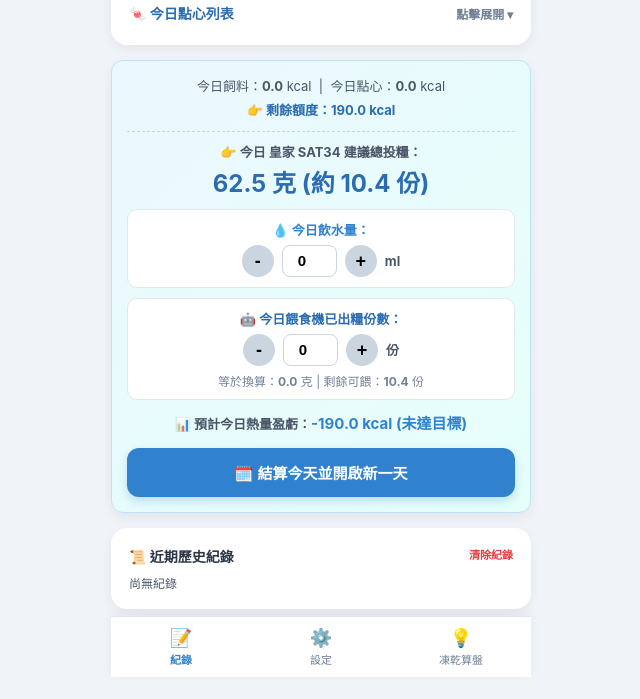
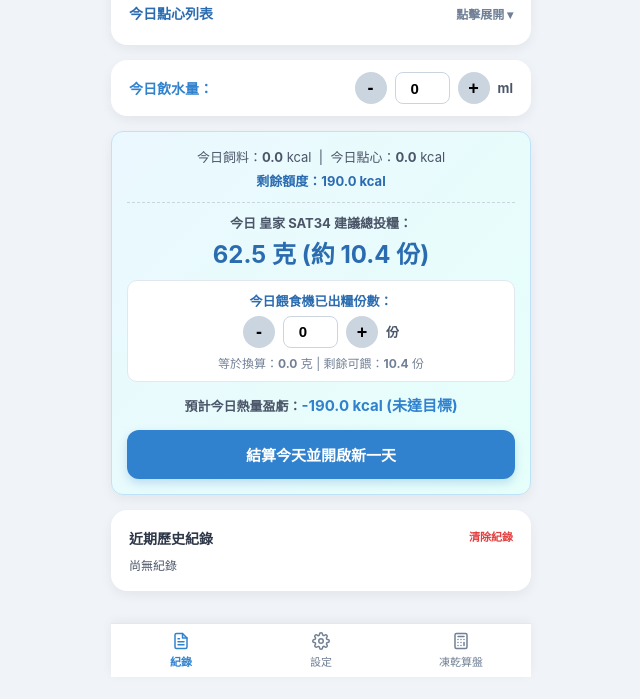
Before and after one commit to elaine81610/songsond-diet, a plain HTML site: page index.html in a window 1280 px wide. Shown: the part 123-822 px from the top of the page, without its empty margins (319-959 px from the left). Drawn offline with Linux system fonts and the light colour scheme.

Commit message:
Add files via upload

```diff
--- a/index.html
+++ b/index.html
@@ -11,9 +11,13 @@
   .tab-content{display:none}
   .tab-content.active{display:block}
   .bottom-nav{position:fixed;bottom:0;left:50%;transform:translateX(-50%);width:100%;max-width:420px;background:#fff;display:flex;border-top:1px solid #e2e8f0;box-shadow:0 -2px 10px rgba(0,0,0,.05);z-index:1000}
-  .nav-item{flex:1;text-align:center;padding:10px 0;font-size:11px;color:#718096;cursor:pointer;border:none;background:none}
-  .nav-item.active{color:#3182ce;font-weight:bold}
-  .nav-icon{font-size:18px;display:block;margin-bottom:2px}
+
+  /* 💡 修正按鈕點擊時的滿版高亮與背景色 */
+  .nav-item{flex:1;text-align:center;padding:8px 0;font-size:11px;color:#718096;cursor:pointer;border:none;background:transparent;display:flex;flex-direction:column;align-items:center;justify-content:center;gap:3px;-webkit-tap-highlight-color:transparent;outline:none}
+  .nav-item:active, .nav-item:focus{background:transparent;outline:none}
+  .nav-item.active{color:#3182ce;font-weight:bold;background:transparent}
+
+  .nav-icon-svg{width:18px;height:18px;fill:none;stroke:currentColor;stroke-width:2;stroke-linecap:round;stroke-linejoin:round}
   .accordion-header{display:flex;justify-content:space-between;align-items:center;font-weight:bold;font-size:14px;color:#2b6cb0;cursor:pointer;padding:4px 0}
   .accordion-content{display:none;margin-top:12px;padding-top:10px;border-top:1px dashed #e2e8f0}
   .accordion-content.open{display:block}
@@ -35,52 +39,53 @@
   .stat-container{text-align:center;font-size:13px;color:#4a5568;line-height:1.6}
   .stat-row-1{margin-bottom:3px}
   .stat-row-2{font-weight:bold;color:#2b6cb0;margin-top:2px}
+  .water-card{display:flex;align-items:center;justify-content:space-between;background:#fff;padding:12px 18px;border-radius:16px;box-shadow:0 4px 12px rgba(0,0,0,.06);margin-bottom:15px}
 </style></head><body>
 <div id="tab1" class="tab-content active">
   <div class="card">
     <div class="profile-header">
-      <!-- ⚠️ 請將下方的 YOUR_CAT_IMAGE_URL 替換成你的圖片網址 -->
       <img src="https://i.meee.com.tw/Xh4ASqT.png" alt="鬆鬆照片" class="cat-avatar">
       <div class="header-text">
-        <h2>🐱 鬆鬆每日紀錄</h2>
+        <h2>鬆鬆每日紀錄</h2>
         <div class="subtitle">目標熱量：<b id="displayTargetKcal">190</b> kcal</div>
       </div>
     </div>
-        <div class="accordion-header" onclick="toggleAccordion()">
-      <span>🍬 今日點心列表</span>
+    <div class="accordion-header" onclick="toggleAccordion()">
+      <span>今日點心列表</span>
       <span id="accordionIcon" style="font-size:12px;color:#718096">點擊展開 ▾</span>
     </div>
     <div class="accordion-content" id="snackAccordion">
       <div id="items-container"></div>
     </div>
   </div>
+
+  <!-- 獨立飲水量紀錄卡片 -->
+  <div class="water-card">
+    <div style="font-size:14px;font-weight:bold;color:#3182ce">今日飲水量：</div>
+    <div class="control-group">
+      <button class="btn-qty" onclick="changeWater(-10)">-</button>
+      <input type="number" id="actualWater" value="0" step="5" oninput="updateWaterInput()">
+      <button class="btn-qty" onclick="changeWater(10)">+</button>
+      <span style="font-size:13px;font-weight:bold;color:#4a5568">ml</span>
+    </div>
+  </div>
+
   <div class="card result-box">
     <div class="stat-container">
       <div class="stat-row-1">
         今日飼料：<b id="foodKcalDisplay">0.0</b> kcal &nbsp;|&nbsp; 今日點心：<b id="snackKcal">0.0</b> kcal
       </div>
       <div class="stat-row-2">
-        👉 剩餘額度：<b id="remainKcal">190.0</b> kcal
+        剩餘額度：<b id="remainKcal">190.0</b> kcal
       </div>
     </div>
     <hr style="border:0;border-top:1px dashed #cbd5e0;margin:10px 0">
-    <div style="font-size:13px;font-weight:bold;color:#4a5568">👉 今日 <span id="displayFoodNameResult">SAT34</span> 建議總投糧：</div>
+    <div style="font-size:13px;font-weight:bold;color:#4a5568">今日 <span id="displayFoodNameResult">SAT34</span> 建議總投糧：</div>
     <div class="highlight"><span id="foodGram">62.5</span> 克 (約 <span id="feederPortions">10.4</span> 份)</div>
 
-    <!-- 💧 新增：今日飲水量紀錄區塊 -->
+    <!-- 今日餵食機已出糧份數區塊 -->
     <div style="background:#fff;padding:10px;border-radius:10px;margin-top:10px;border:1px solid #e2e8f0">
-      <div style="font-size:13px;font-weight:bold;color:#3182ce;margin-bottom:6px">💧 今日飲水量：</div>
-      <div class="control-group" style="justify-content:center">
-        <button class="btn-qty" onclick="changeWater(-10)">-</button>
-        <input type="number" id="actualWater" value="0" step="5" oninput="updateWaterInput()">
-        <button class="btn-qty" onclick="changeWater(10)">+</button>
-        <span style="font-size:13px;font-weight:bold;color:#4a5568">ml</span>
-      </div>
-    </div>
-
-    <!-- 🤖 今日餵食機已出糧份數區塊 -->
-    <div style="background:#fff;padding:10px;border-radius:10px;margin-top:10px;border:1px solid #e2e8f0">
-      <div style="font-size:13px;font-weight:bold;color:#2b6cb0;margin-bottom:6px">🤖 今日餵食機已出糧份數：</div>
+      <div style="font-size:13px;font-weight:bold;color:#2b6cb0;margin-bottom:6px">今日餵食機已出糧份數：</div>
       <div class="control-group" style="justify-content:center">
         <button class="btn-qty" onclick="changePortion(-1)">-</button>
         <input type="number" id="actualPortions" value="0" step="0.5" oninput="calculate()">
@@ -91,25 +96,25 @@
         等於換算：<b id="actualGramDisplay">0.0</b> 克 | 剩餘可餵：<b id="remainPortionsDisplay">10.4</b> 份
       </div>
     </div>
-    <div style="margin-top:12px;font-size:13px;font-weight:bold;color:#4a5568">📊 預計今日熱量盈虧：<span id="diffKcalDisplay" style="font-size:15px;color:#3182ce">0 kcal</span></div>
-    <button class="btn-main" onclick="saveDay()">🗓️ 結算今天並開啟新一天</button>
+    <div style="margin-top:12px;font-size:13px;font-weight:bold;color:#4a5568">預計今日熱量盈虧：<span id="diffKcalDisplay" style="font-size:15px;color:#3182ce">0 kcal</span></div>
+    <button class="btn-main" onclick="saveDay()">結算今天並開啟新一天</button>
   </div>
   <div class="card">
     <div style="font-weight:bold;font-size:14px;margin-bottom:8px;display:flex;justify-content:space-between">
-      <span>📜 近期歷史紀錄</span>
+      <span>近期歷史紀錄</span>
       <span style="font-size:11px;color:#e53e3e;cursor:pointer" onclick="clearHistory()">清除紀錄</span>
     </div>
     <div class="history-list" id="historyList">尚無紀錄</div>
   </div>
 </div>
 <div id="tab2" class="tab-content">
-  <h2>⚙️ 貓咪與飼料參數設定</h2>
+  <h2>貓咪與飼料參數設定</h2>
   <div class="card">
     <div style="font-weight:bold;font-size:14px;color:#2b6cb0;margin-bottom:8px">1. 體重與熱量目標</div>
     <div class="tool-row"><span>鬆鬆目前體重 (kg)：</span><input type="number" id="catWeight" value="6.7" step="0.1" class="tool-input" oninput="updateCatProfile()"></div>
     <div class="tool-row"><span>RER (公式自動計算)：</span><input type="number" id="catRer" value="291" class="tool-input" oninput="updateCatProfileManualRer()"></div>
     <div class="tool-row"><span>醫囑 DER 係數：</span><input type="number" id="catDer" value="0.65" step="0.01" class="tool-input" oninput="updateCatProfile()"></div>
-    <div style="font-size:12px;color:#2b6cb0;font-weight:bold;text-align:right">👉 計算出目標熱量：<span id="calcTargetKcal">190</span> kcal</div>
+    <div style="font-size:12px;color:#2b6cb0;font-weight:bold;text-align:right">計算出目標熱量：<span id="calcTargetKcal">190</span> kcal</div>
   </div>
   <div class="card">
     <div style="font-weight:bold;font-size:14px;color:#2f855a;margin-bottom:8px">2. 飼料與餵食機設定</div>
@@ -124,25 +129,43 @@
 </div>
 <div id="tab3" class="tab-content">
   <div class="card">
-    <h2>💡 凍乾單顆熱量算盤</h2>
+    <h2>凍乾單顆熱量算盤</h2>
     <div class="subtitle">輸入包裝標示，快速估算 1 顆凍乾卡路里</div>
     <div class="tool-row"><span>整罐/包總重量 (g)：</span><input type="number" id="fdTotalG" value="70" class="tool-input" oninput="calcFdSingle()"></div>
     <div class="tool-row"><span>整罐/包總熱量 (kcal)：</span><input type="number" id="fdTotalKcal" value="293" class="tool-input" oninput="calcFdSingle()"></div>
     <div class="tool-row"><span>估計 1 顆重量 (g)：</span><input type="number" id="fdSingleG" value="0.8" step="0.1" class="tool-input" oninput="calcFdSingle()"></div>
     <hr style="border:0;border-top:1px dashed #feebc8;margin:15px 0">
-    <div style="text-align:center;font-size:15px;font-weight:bold;color:#c05621">👉 估算單顆凍乾：<span id="fdSingleResult" style="font-size:22px">3.3</span> kcal</div>
+    <div style="text-align:center;font-size:15px;font-weight:bold;color:#c05621">估算單顆凍乾：<span id="fdSingleResult" style="font-size:22px">3.3</span> kcal</div>
     <button class="btn-main" style="background-color:#dd6b20" onclick="applyFdKcal()">帶入首頁「凍乾」設定</button>
   </div>
 </div>
+
+<!-- SVG 向量圖示底部導覽列 -->
 <div class="bottom-nav">
-  <button class="nav-item active" onclick="switchTab(1)"><span class="nav-icon">📝</span>紀錄</button>
-  <button class="nav-item" onclick="switchTab(2)"><span class="nav-icon">⚙️</span>設定</button>
-  <button class="nav-item" onclick="switchTab(3)"><span class="nav-icon">💡</span>凍乾算盤</button>
+  <button class="nav-item active" onclick="switchTab(1)">
+    <svg class="nav-icon-svg" viewBox="0 0 24 24"><path d="M14 2H6a2 2 0 0 0-2 2v16a2 2 0 0 0 2 2h12a2 2 0 0 0 2-2V8z"/><polyline points="14 2 14 8 20 8"/><line x1="16" y1="13" x2="8" y2="13"/><line x1="16" y1="17" x2="8" y2="17"/><polyline points="10 9 9 9 8 9"/></svg>
+    紀錄
+  </button>
+  <button class="nav-item" onclick="switchTab(2)">
+    <svg class="nav-icon-svg" viewBox="0 0 24 24"><circle cx="12" cy="12" r="3"/><path d="M19.4 15a1.65 1.65 0 0 0 .33 1.82l.06.06a2 2 0 0 1 0 2.83 2 2 0 0 1-2.83 0l-.06-.06a1.65 1.65 0 0 0-1.82-.33 1.65 1.65 0 0 0-1 1.51V21a2 2 0 0 1-2 2 2 2 0 0 1-2-2v-.09A1.65 1.65 0 0 0 9 19.4a1.65 1.65 0 0 0-1.82.33l-.06.06a2 2 0 0 1-2.83 0 2 2 0 0 1 0-2.83l.06-.06a1.65 1.65 0 0 0 .33-1.82 1.65 1.65 0 0 0-1.51-1H3a2 2 0 0 1-2-2 2 2 0 0 1 2-2h.09A1.65 1.65 0 0 0 4.6 9a1.65 1.65 0 0 0-.33-1.82l-.06-.06a2 2 0 0 1 0-2.83 2 2 0 0 1 2.83 0l.06.06a1.65 1.65 0 0 0 1.82.33H9a1.65 1.65 0 0 0 1-1.51V3a2 2 0 0 1 2-2 2 2 0 0 1 2 2v.09a1.65 1.65 0 0 0 1 1.51 1.65 1.65 0 0 0 1.82-.33l.06-.06a2 2 0 0 1 2.83 0 2 2 0 0 1 0 2.83l-.06.06a1.65 1.65 0 0 0-.33 1.82V9a1.65 1.65 0 0 0 1.51 1H21a2 2 0 0 1 2 2 2 2 0 0 1-2 2h-.09a1.65 1.65 0 0 0-1.51 1z"/></svg>
+    設定
+  </button>
+  <button class="nav-item" onclick="switchTab(3)">
+    <svg class="nav-icon-svg" viewBox="0 0 24 24"><rect x="4" y="2" width="16" height="20" rx="2" ry="2"/><line x1="8" y1="6" x2="16" y2="6"/><line x1="16" y1="14" x2="16" y2="18"/><path d="M16 10h.01"/><path d="M12 10h.01"/><path d="M8 10h.01"/><path d="M12 14h.01"/><path d="M8 14h.01"/><path d="M12 18h.01"/><path d="M8 18h.01"/></svg>
+    凍乾算盤
+  </button>
 </div>
+
 <script>
 let defaultConfig=[{id:'treat',name:'肉泥',kcal:10,unit:'條'},{id:'freezeDried',name:'凍乾',kcal:3.3,unit:'顆'},{id:'canSide',name:'副食罐',kcal:40,unit:'罐'},{id:'canMain',name:'主食罐',kcal:80,unit:'罐'}];
 let catProfile=JSON.parse(localStorage.getItem('songsong_profile'))||{weight:6.7,rer:291,der:0.65,targetKcal:190,foodName:'皇家 SAT34',foodKcal100g:304,feederPortionG:6};
-let config=JSON.parse(localStorage.getItem('songsong_config'))||defaultConfig;
+
+let parsedConfig = JSON.parse(localStorage.getItem('songsong_config'));
+let config = (Array.isArray(parsedConfig) && parsedConfig.length > 0) ? parsedConfig : defaultConfig;
+if(!Array.isArray(parsedConfig) || parsedConfig.length === 0){
+  localStorage.setItem('songsong_config', JSON.stringify(defaultConfig));
+}
+
 let todayData=JSON.parse(localStorage.getItem('songsong_today'))||{treat:0,freezeDried:0,canSide:0,canMain:0,portions:0,waterMl:0};
 let historyData=JSON.parse(localStorage.getItem('songsong_history'))||[];
 
@@ -348,7 +371,7 @@ function saveDay(){
     snackKcal:totalSnackKcal.toFixed(1),
     actualTotalKcal:actualTotalKcal,
     diffKcal:diffKcalStr,
-    waterMl:waterMl // 新增傳送飲水量
+    waterMl:waterMl
   };
 
   let params=new URLSearchParams(payload).toString()+'&_t='+new Date().getTime();
```
